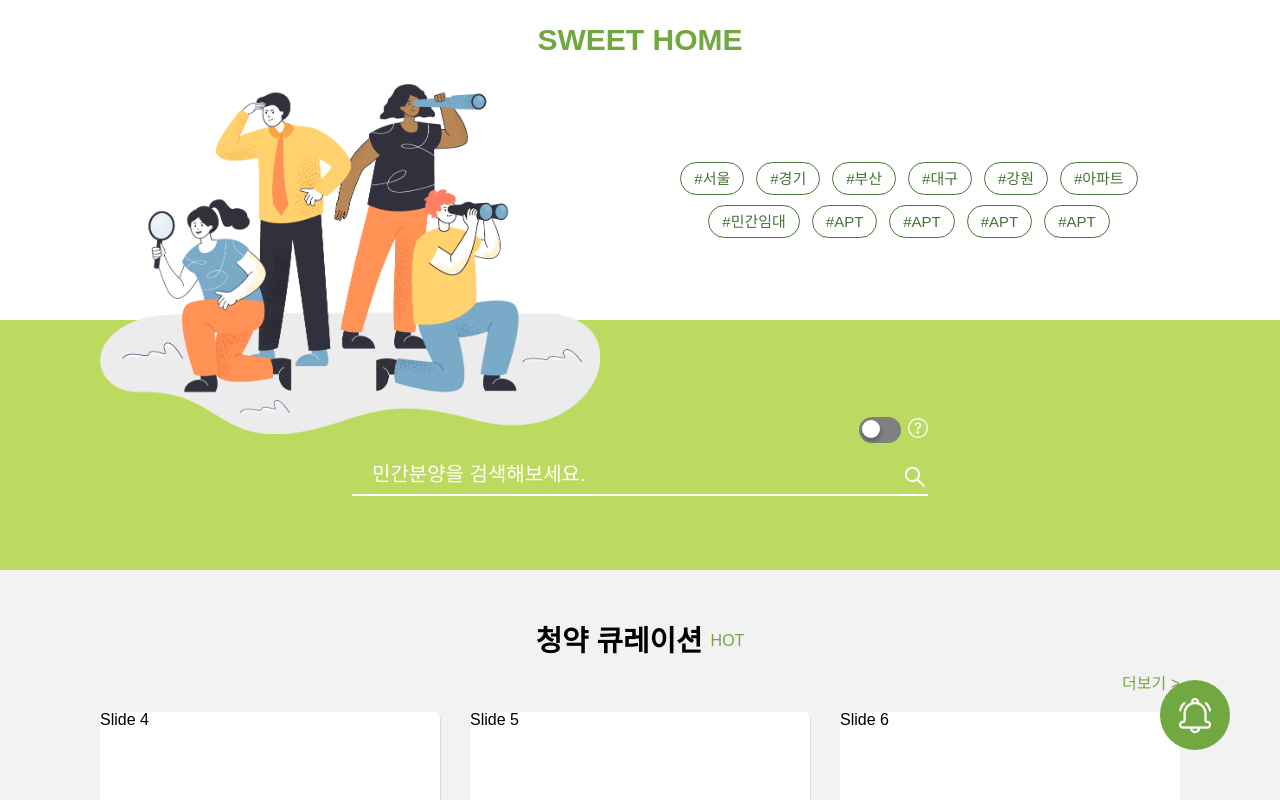
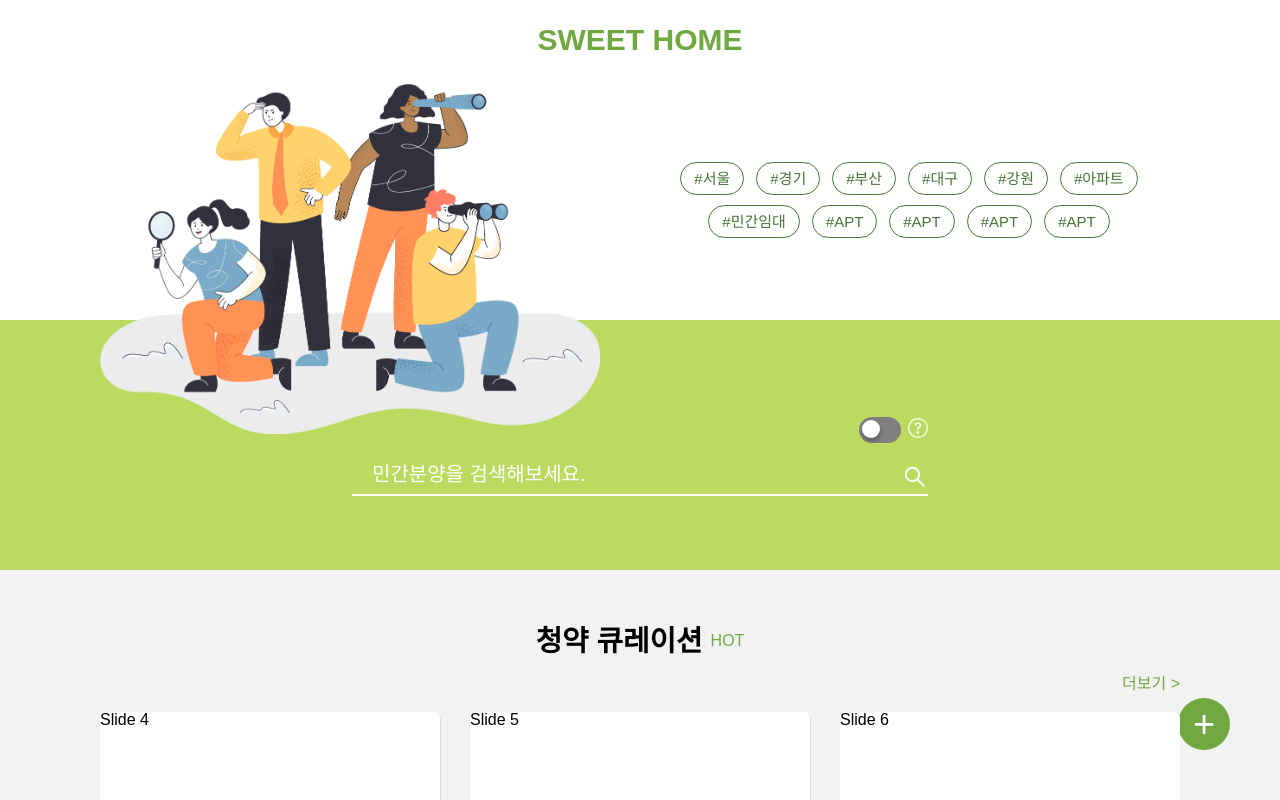
Before and after one commit to sideholic/SweetHome-FE, a React (Create React App) app: page / in a window 1280 px wide. Shown: the top 800 px of the page. Built offline with nearby package versions, Linux system fonts and the light colour scheme; no server answers; a web font is replaced by a local one.

Commit message:
feat: plus button to show curation add/list btn

```diff
--- a/src/router/Layout.tsx
+++ b/src/router/Layout.tsx
@@ -1,12 +1,45 @@
-import { AlarmDiv } from "../styles/CommonStyle";
-import { Link } from "react-router-dom";
+import {
+  AlarmDiv,
+  LayoutList,
+  LayoutSpread,
+  LayoutWrapper,
+  SpreadBtn,
+} from "../styles/LayoutStyle";
+import React, { useCallback } from "react";
 
 export default function Layout() {
+  /* 펼치기 버튼 토글 */
+  const onClick = useCallback((event: React.MouseEvent<HTMLDivElement>) => {
+    const ulSpread = document.querySelector(".spread");
+    console.log(ulSpread);
+    ulSpread?.classList.remove("active");
+    ulSpread?.classList.toggle("show");
+
+    const timerAddClass = setTimeout(() => {
+      ulSpread?.classList.add("active");
+    }, 700);
+
+    if (!ulSpread?.classList.contains("show")) {
+      clearTimeout(timerAddClass);
+      console.log("clear");
+    }
+  }, []);
+
   return (
-    <Link to="/search">
-      <AlarmDiv>
-        <img src={require("../images/bell-white.png")} alt="AlarmBell" />
-      </AlarmDiv>
-    </Link>
+    <LayoutWrapper>
+      {/* 큐레이션 */}
+      <LayoutSpread className="spread">
+        <LayoutList>1</LayoutList>
+        <LayoutList>2</LayoutList>
+        <LayoutList>
+          {/* 알람버튼 */}
+          <AlarmDiv>
+            <img src={require("../images/bell-white.png")} alt="AlarmBell" />
+          </AlarmDiv>
+        </LayoutList>
+      </LayoutSpread>
+      {/* 펼치기 */}
+      <SpreadBtn onClick={onClick}>+</SpreadBtn>
+    </LayoutWrapper>
   );
 }
--- a/src/styles/CommonStyle.ts
+++ b/src/styles/CommonStyle.ts
@@ -31,23 +31,3 @@ export const CommonTitle = styled.h2`
     color: ${(props) => props.theme.greenColor.green4};
   }
 `;
-/* 화면 우측 하단 bell 버튼 */
-export const AlarmDiv = styled.div`
-  display: flex;
-  justify-content: center;
-  align-items: center;
-  position: fixed;
-  background-color: ${(props) => props.theme.greenColor.green4};
-  width: 70px;
-  height: 70px;
-  bottom: 50px;
-  right: 50px;
-  border-radius: 50px;
-  cursor: pointer;
-  z-index: 999;
-
-  img {
-    width: 45%;
-    height: 50%;
-  }
-`;
--- /dev/null
+++ b/src/styles/LayoutStyle.ts
@@ -0,0 +1,60 @@
+import styled, { css } from "styled-components";
+
+/* Wrapper */
+export const LayoutWrapper = styled.aside`
+  display: flex;
+  flex-direction: column;
+  position: fixed;
+  bottom: 50px;
+  right: 50px;
+`;
+/* 우측하단 버튼 공통 */
+const CommLayout = css`
+  display: flex;
+  justify-content: center;
+  align-items: center;
+  background-color: ${(props) => props.theme.greenColor.green4};
+  width: 52px;
+  height: 52px;
+  cursor: pointer;
+  border-radius: 50px;
+`;
+/* 화면 우측 하단 알람버튼 */
+export const AlarmDiv = styled.div`
+  ${CommLayout};
+  img {
+    width: 45%;
+    height: 50%;
+  }
+`;
+/* 화면 우측 하단 + 펼치기 버튼 */
+export const SpreadBtn = styled.div`
+  ${CommLayout};
+  font-size: 38px;
+  font-weight: 200;
+  color: #fff;
+  margin-top: 8px;
+  z-index: 999;
+`;
+export const LayoutSpread = styled.ul`
+  z-index: 998;
+  overflow: hidden;
+  height: 0;
+  opacity: 0;
+
+  &.show {
+    height: 180px;
+    opacity: 1;
+  }
+  &.active {
+    overflow: visible;
+  }
+  transition-property: height, opacity;
+  transition: 0.6s ease-in-out;
+`;
+/* 화면 우측 하단 큐레이션 버튼 */
+export const LayoutList = styled.li`
+  ${CommLayout};
+  color: #fff;
+  margin-top: 8px;
+`;
```
